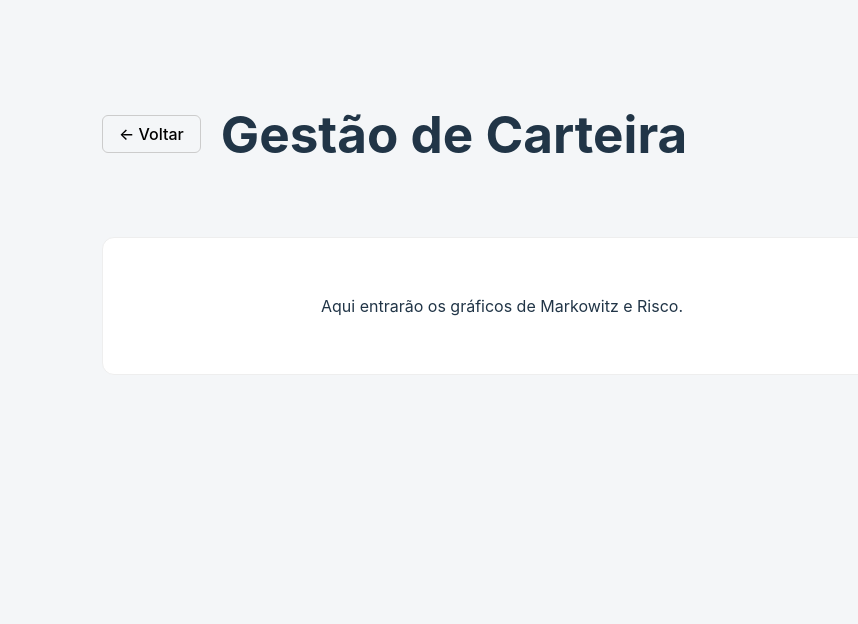
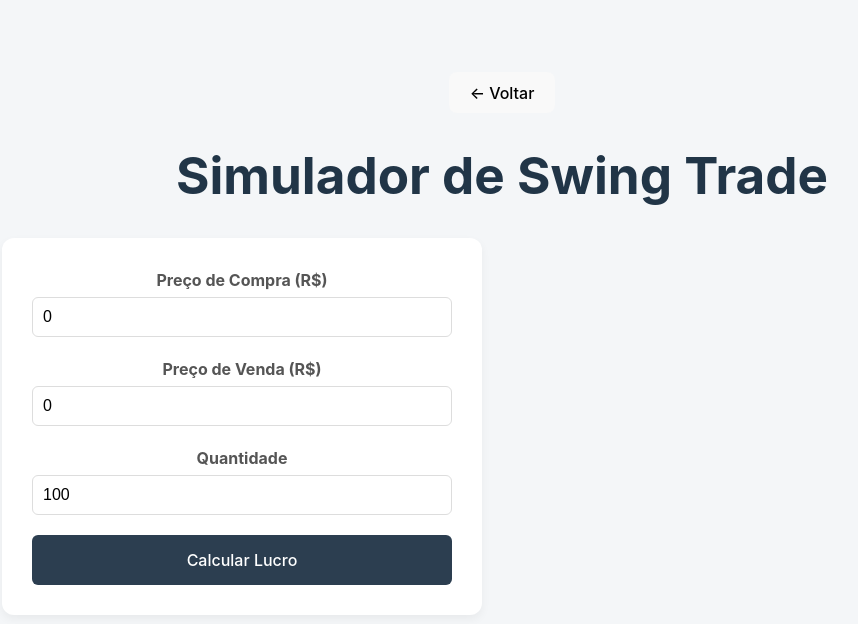
Before and after one commit to eduardocecilio/adm-os, a Vue app in the folder frontend/: page /carteira in a window 1280 px wide. Shown: the top 624 px of the page, without its empty margins (138-996 px from the left). Built offline with nearby package versions, Linux system fonts and the light colour scheme.

Commit message:
Funcionalidade de Swing Trade funcionando Front+Back

```diff
--- a/frontend/src/views/Carteira.vue
+++ b/frontend/src/views/Carteira.vue
@@ -1,25 +1,94 @@
 <script setup>
+import { ref } from 'vue'
 import { useRouter } from 'vue-router'
+
 const router = useRouter()
+
+// 1. Variáveis para guardar o que o usuário digita
+const form = ref({
+  preco_compra: 0,
+  preco_venda: 0,
+  quantidade: 100,
+  taxa_corretagem: 2.00
+})
+
+const resultado = ref(null) // Começa vazio
+
+// 2. A Função que conecta com o Python (O Pulo do Gato)
+async function calcularNoBackend() {
+  try {
+    // Envia o pedido para o seu servidor Python
+    const resposta = await fetch('http://127.0.0.1:8000/calcular-resultado?tipo=normal', {
+      method: 'POST',
+      headers: { 'Content-Type': 'application/json' },
+      body: JSON.stringify(form.value) // Transforma os dados em JSON
+    })
+
+    // Recebe a resposta do Python
+    const dados = await resposta.json()
+    resultado.value = dados // Guarda a resposta para mostrar na tela
+
+  } catch (erro) {
+    alert("Erro ao conectar com o servidor. O backend está rodando?")
+    console.error(erro)
+  }
+}
 </script>
 
 <template>
   <div class="page">
     <header>
       <button @click="router.push('/')" class="back-btn">← Voltar</button>
-      <h1>Gestão de Carteira</h1>
+      <h1>Simulador de Swing Trade</h1>
     </header>
 
-    <div class="content">
-      <p>Aqui entrarão os gráficos de Markowitz e Risco.</p>
+    <div class="container">
+      <div class="card input-area">
+        <div class="campo">
+          <label>Preço de Compra (R$)</label>
+          <input type="number" v-model="form.preco_compra" step="0.01">
+        </div>
+        <div class="campo">
+          <label>Preço de Venda (R$)</label>
+          <input type="number" v-model="form.preco_venda" step="0.01">
+        </div>
+        <div class="campo">
+          <label>Quantidade</label>
+          <input type="number" v-model="form.quantidade">
+        </div>
+
+        <button @click="calcularNoBackend" class="btn-calcular">Calcular Lucro</button>
+      </div>
+
+      <div class="card resultado-area" v-if="resultado">
+        <h3>Resultado da Operação</h3>
+
+        <div class="resumo-item lucro">
+          <span>Lucro Líquido:</span>
+          <strong>R$ {{ resultado.resumo.lucro_liquido }}</strong>
+        </div>
+
+        <div class="detalhes">
+          <p>Impostos (IR): R$ {{ resultado.resumo.imposto_renda }}</p>
+          <p>Custos Totais: R$ {{ resultado.resumo.custos_totais }}</p>
+          <p>Lucro Bruto: R$ {{ resultado.resumo.lucro_bruto }}</p>
+        </div>
+      </div>
     </div>
   </div>
 </template>
 
 <style scoped>
-.page { padding: 40px; max-width: 800px; margin: 0 auto; }
-header { display: flex; align-items: center; gap: 20px; margin-bottom: 40px; }
-.back-btn { background: none; border: 1px solid #ccc; padding: 8px 16px; border-radius: 6px; cursor: pointer; }
-.back-btn:hover { background: #eee; }
-.content { background: white; padding: 40px; border-radius: 12px; border: 1px solid #eee; }
+.page { padding: 40px; max-width: 1000px; margin: 0 auto; }
+.container { display: grid; grid-template-columns: 1fr 1fr; gap: 40px; }
+.card { background: white; padding: 30px; border-radius: 12px; box-shadow: 0 4px 10px rgba(0,0,0,0.05); }
+.campo { margin-bottom: 20px; }
+label { display: block; margin-bottom: 5px; font-weight: bold; color: #555; }
+input { width: 100%; padding: 10px; border: 1px solid #ddd; border-radius: 6px; font-size: 16px; box-sizing: border-box; }
+.btn-calcular { width: 100%; background: #2c3e50; color: white; padding: 15px; border: none; border-radius: 6px; font-size: 16px; cursor: pointer; transition: 0.2s; }
+.btn-calcular:hover { background: #42b983; }
+
+.resumo-item { display: flex; justify-content: space-between; font-size: 1.5rem; border-bottom: 2px solid #eee; padding-bottom: 15px; margin-bottom: 15px; }
+.lucro strong { color: #27ae60; }
+.detalhes p { color: #666; margin: 5px 0; font-size: 0.9rem; }
 </style>
```
Also changed, not shown: 1 other file (tests, documents, lock files or other folders).
